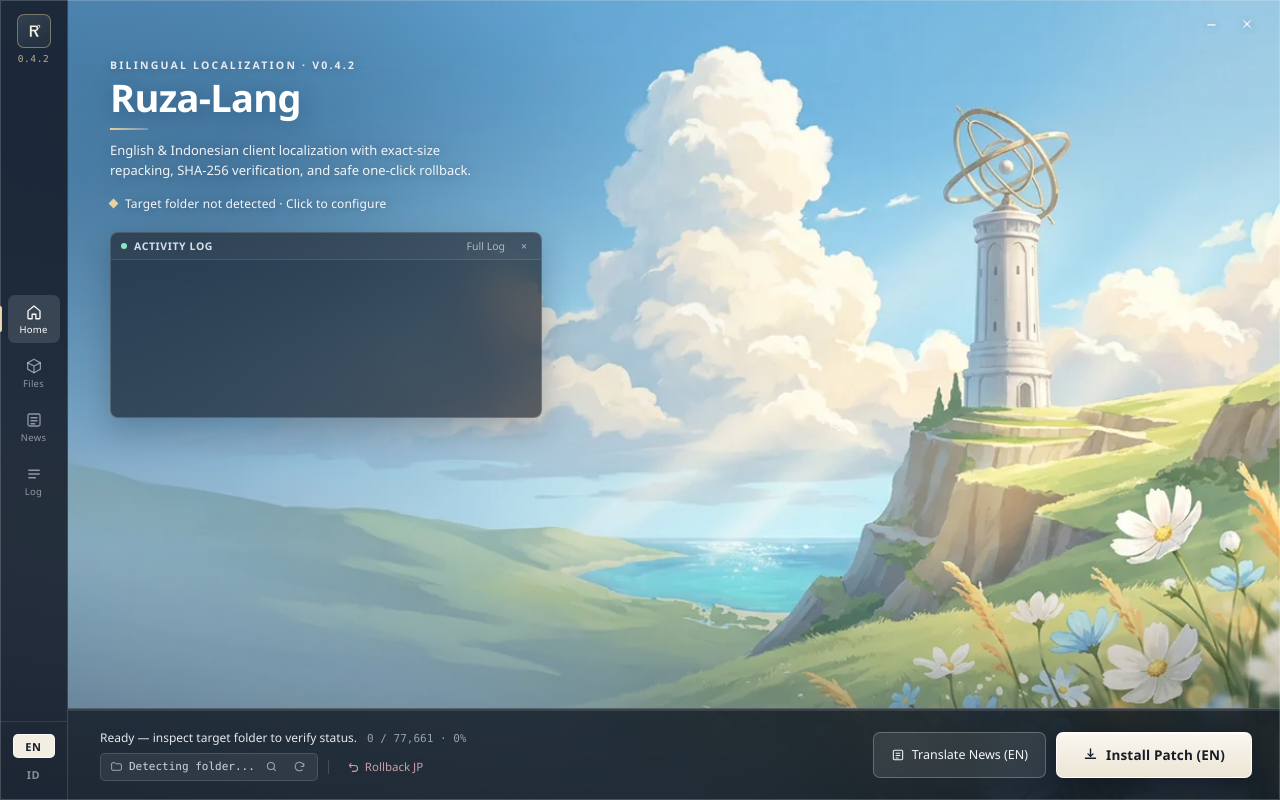
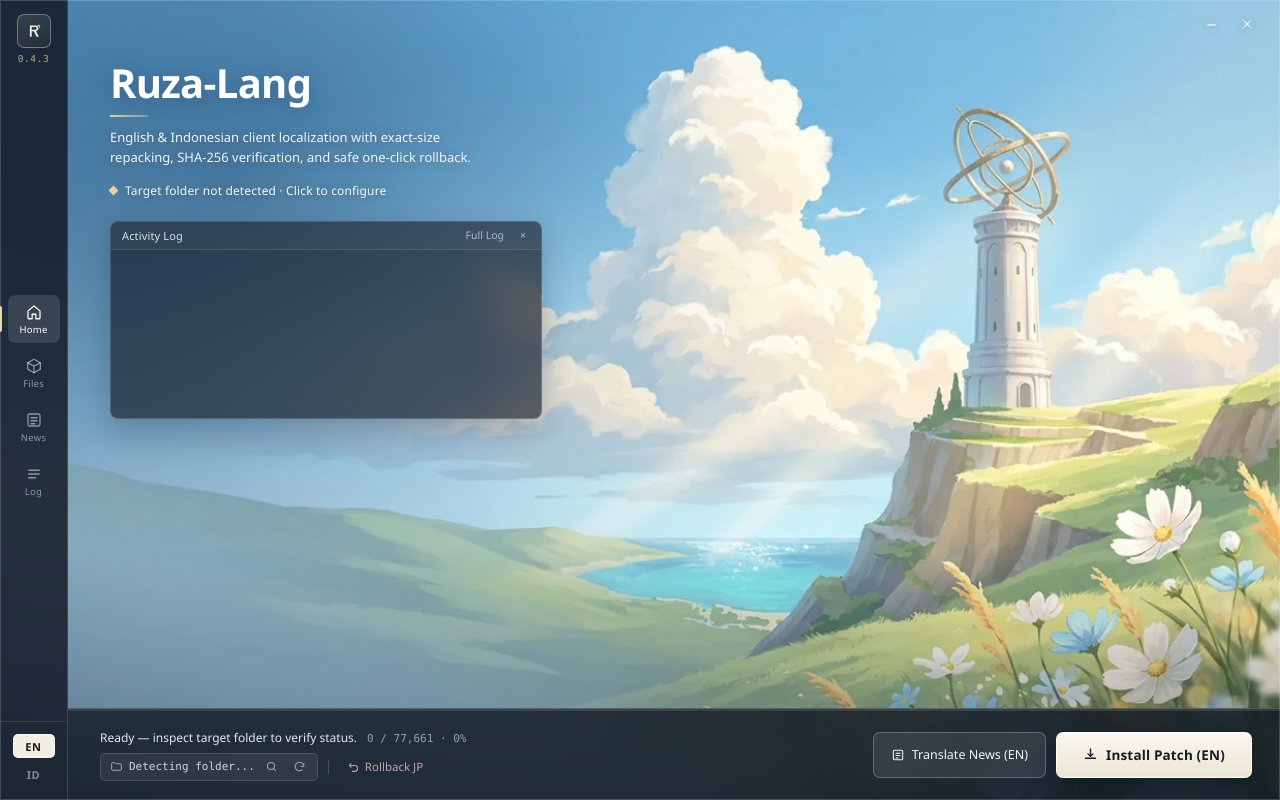
Before and after one commit to notnedar/ruza-lang, a plain HTML site: page src/ui/index.html in a window 1280 px wide. Drawn offline with Linux system fonts and the light colour scheme.

Commit message:
style: remove all UI eyebrows and Activity Log header dot (v0.4.3)

```diff
--- a/src/ui/index.html
+++ b/src/ui/index.html
@@ -3,7 +3,7 @@
 <head>
 <meta charset="UTF-8" />
 <meta name="viewport" content="width=device-width, initial-scale=1.0" />
-<title>Ruza-Lang Patcher v0.4.2 — EN / ID</title>
+<title>Ruza-Lang Patcher v0.4.3 — EN / ID</title>
 <style>
   :root {
     --rail-w: 68px;
@@ -272,13 +272,6 @@
     color: #ffffff;
     text-shadow: 0 1px 10px rgba(14, 32, 54, 0.42);
   }
-  .crumb-sub {
-    font-size: 10px;
-    letter-spacing: 1.4px;
-    text-transform: uppercase;
-    color: rgba(255, 255, 255, 0.78);
-    text-shadow: 0 1px 8px rgba(14, 32, 54, 0.38);
-  }
 
   /* Floating Process Warning (ONLY shown when a target process is running) */
   .proc-alert {
@@ -348,7 +341,7 @@
   .hero-canvas {
     flex: 1;
     position: relative;
-    padding: 58px 42px 18px;
+    padding: 62px 42px 18px;
     display: flex;
     flex-direction: column;
     justify-content: flex-start;
@@ -357,18 +350,9 @@
   .hero-copy {
     max-width: 392px;
   }
-  .hero-eyebrow {
-    font-size: 10.5px;
-    font-weight: 600;
-    letter-spacing: 2.2px;
-    text-transform: uppercase;
-    color: rgba(255, 255, 255, 0.86);
-    text-shadow: 0 1px 10px rgba(16, 46, 80, 0.35);
-    margin-bottom: 5px;
-  }
   .hero-title {
     font-family: "Segoe UI Variable Display", "Segoe UI", "Yu Gothic UI", sans-serif;
-    font-size: 38px;
+    font-size: 40px;
     font-weight: 600;
     line-height: 1.06;
     letter-spacing: -0.7px;
@@ -467,8 +451,8 @@
     display: none;
     flex-direction: column;
     width: 432px;
-    height: 186px;
-    margin-top: 14px;
+    height: 198px;
+    margin-top: 16px;
     border-radius: 8px;
     background: rgba(16, 23, 34, 0.64);
     backdrop-filter: blur(18px);
@@ -486,8 +470,8 @@
     to { opacity: 1; transform: translateY(0); }
   }
   .home-log-head {
-    height: 27px;
-    padding: 0 10px;
+    height: 28px;
+    padding: 0 11px;
     display: flex;
     align-items: center;
     justify-content: space-between;
@@ -496,24 +480,10 @@
     flex-shrink: 0;
   }
   .home-log-title {
-    display: inline-flex;
-    align-items: center;
-    gap: 7px;
-    font-size: 10.5px;
-    font-weight: 600;
-    letter-spacing: 0.6px;
-    text-transform: uppercase;
-    color: rgba(238, 244, 250, 0.88);
-  }
-  .home-log-pulse {
-    width: 6px;
-    height: 6px;
-    border-radius: 50%;
-    background: #8ce5c0;
-  }
-  .home-log-pulse.busy {
-    background: #7dd3fc;
-    animation: pulse 1.1s infinite;
+    font-size: 11px;
+    font-weight: 500;
+    letter-spacing: 0.15px;
+    color: rgba(238, 244, 250, 0.90);
   }
   .home-log-ctrls {
     display: flex;
@@ -1055,14 +1025,14 @@
 <div class="shell">
   <!-- LEFT SLIM LAUNCHER RAIL -->
   <aside class="rail">
-    <div class="rail-brand" data-drag="1" title="Ruza-Lang v0.4.2">
+    <div class="rail-brand" data-drag="1" title="Ruza-Lang v0.4.3">
       <div class="mark-box">
         <svg width="18" height="18" viewBox="0 0 24 24" fill="none">
           <path d="M6.5 4.5H13.8C16.4 4.5 18 6 18 8.3C18 10.3 16.7 11.7 14.5 12L18.5 19.5H15.4L11.8 12.4H9V19.5H6.5V4.5ZM9 6.8V10.3H13.4C14.7 10.3 15.5 9.6 15.5 8.5C15.5 7.4 14.7 6.8 13.4 6.8H9Z" fill="#f3eee2"/>
           <path d="M16.5 4.5L19.5 4.5L19.5 7.5" stroke="#e8d2a0" stroke-width="1.3"/>
         </svg>
       </div>
-      <span class="rail-ver">0.4.2</span>
+      <span class="rail-ver">0.4.3</span>
     </div>
 
     <nav class="rail-nav">
@@ -1097,7 +1067,6 @@
     <header class="topbar" data-drag="1">
       <div class="page-crumb">
         <span id="crumbTitle" class="crumb-title">Packages</span>
-        <span id="crumbSub" class="crumb-sub">CLIENT VERIFICATION</span>
       </div>
 
       <div id="procAlert" class="proc-alert">
@@ -1122,7 +1091,6 @@
     <section id="viewHome" class="view active">
       <div class="hero-canvas" data-drag="1">
         <div class="hero-copy">
-          <div id="heroEyebrow" class="hero-eyebrow">BILINGUAL LOCALIZATION &middot; v0.4.2</div>
           <h1 class="hero-title">Ruza-Lang</h1>
           <div class="hero-rule"></div>
           <p id="heroDesc" class="hero-desc">
@@ -1148,10 +1116,7 @@
         <!-- Live Activity Log Feed (open by default in lower-left white space; stays live on Install Patch / Translate News / Rollback) -->
         <div id="homeLogBox" class="home-log-box open">
           <div class="home-log-head">
-            <span class="home-log-title">
-              <span id="homeLogPulse" class="home-log-pulse"></span>
-              <span id="homeLogTitle">Activity Log</span>
-            </span>
+            <span id="homeLogTitle" class="home-log-title">Activity Log</span>
             <div class="home-log-ctrls">
               <button id="btnHomeLogFull" class="home-log-link" type="button">Full Log</button>
               <button id="btnHomeLogHide" class="home-log-link" type="button" title="Hide">&times;</button>
@@ -1353,11 +1318,10 @@
     en: {
       navHome: 'Home', navPackages: 'Files', navNews: 'News', navLog: 'Log',
       crumbs: {
-        packages: ['Packages', 'CLIENT VERIFICATION'],
-        news: ['News Cache', 'IN-GAME ANNOUNCEMENTS'],
-        log: ['Execution Log', 'SHA-256 VERIFICATION']
+        packages: 'Packages',
+        news: 'News Cache',
+        log: 'Execution Log'
       },
-      heroEyebrow: 'BILINGUAL LOCALIZATION · v0.4.2',
       heroDesc: 'English & Indonesian client localization with exact\u2011size repacking, SHA\u2011256 verification, and safe one\u2011click rollback.',
       stateScanning: 'Scanning target installation...',
       stateEnOk: 'English (EN) active · 4/4 packages verified',
@@ -1431,11 +1395,10 @@
     id: {
       navHome: 'Utama', navPackages: 'Paket', navNews: 'Berita', navLog: 'Log',
       crumbs: {
-        packages: ['Paket Klien', 'VERIFIKASI FILE'],
-        news: ['Cache Berita', 'PENGUMUMAN IN-GAME'],
-        log: ['Log Eksekusi', 'VERIFIKASI SHA-256']
+        packages: 'Paket Klien',
+        news: 'Cache Berita',
+        log: 'Log Eksekusi'
       },
-      heroEyebrow: 'LOKALISASI BILINGUAL · v0.4.2',
       heroDesc: 'Lokalisasi klien Inggris & Indonesia dengan repacking ukuran byte identik, verifikasi SHA\u2011256, dan rollback sekali klik.',
       stateScanning: 'Memindai folder target...',
       stateEnOk: 'Bahasa Inggris (EN) aktif · 4/4 paket terverifikasi',
@@ -1531,10 +1494,7 @@
 
   function updateCrumb() {
     const c = t().crumbs[activeTab];
-    if (c) {
-      $('crumbTitle').textContent = c[0];
-      $('crumbSub').textContent = c[1];
-    }
+    if (c) $('crumbTitle').textContent = c;
   }
 
   function updateHeroState() {
@@ -1632,7 +1592,6 @@
     $('navLblPackages').textContent = tr.navPackages;
     $('navLblNews').textContent = tr.navNews;
     $('navLblLog').textContent = tr.navLog;
-    $('heroEyebrow').textContent = tr.heroEyebrow;
     $('heroDesc').textContent = tr.heroDesc;
     $('homeLogTitle').textContent = tr.homeLogTitle;
     $('btnHomeLogFull').textContent = tr.homeLogFull;
@@ -1716,7 +1675,6 @@
 
   function setBusy(v) {
     busy = v;
-    $('homeLogPulse').classList.toggle('busy', v);
     for (const id of ['btnAuto', 'btnBrowse', 'btnScan', 'btnAutoQuick', 'btnScanQuick', 'btnPatch', 'btnNews', 'btnNewsPage', 'btnRollback', 'btnRollbackPkg', 'langEn', 'langId', 'folderInput']) {
       $(id).disabled = v;
     }
```
Also changed, not shown: docs/screenshot-en.png, docs/screenshot-id.png, docs/usage.webp, 5 other files.
